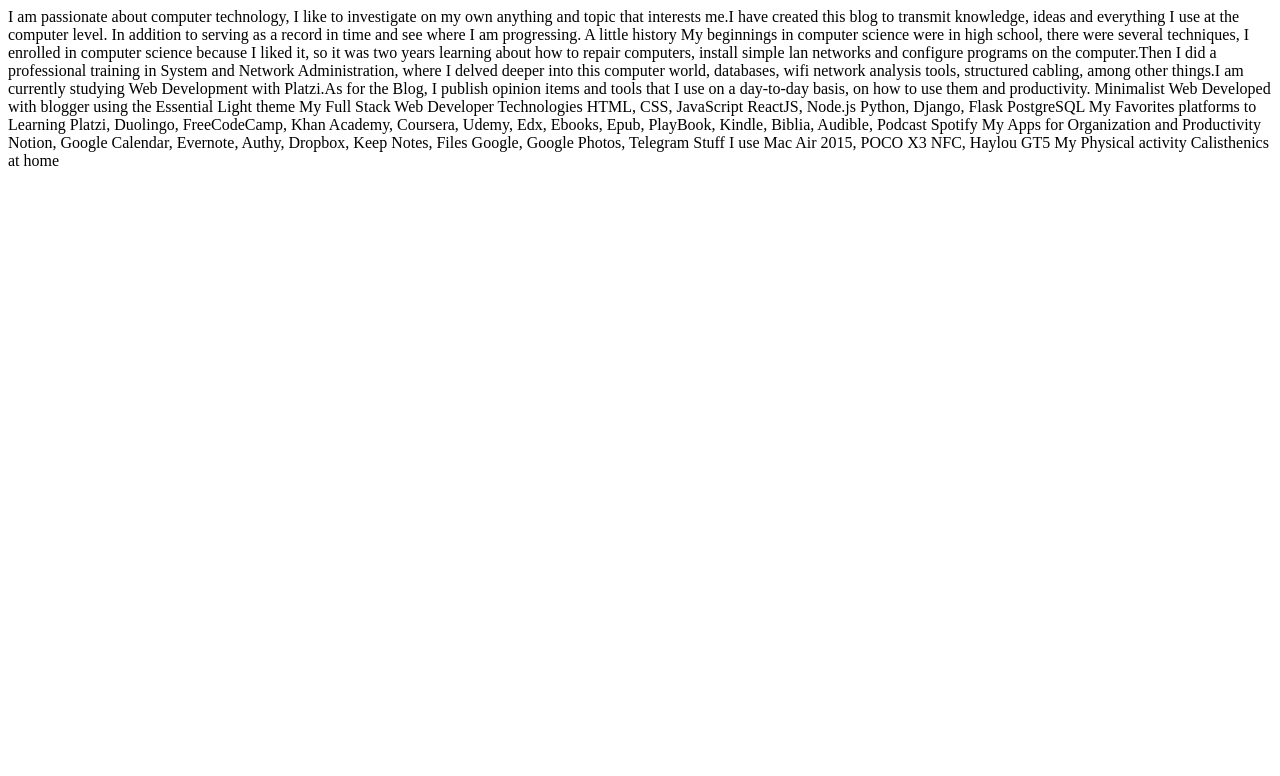
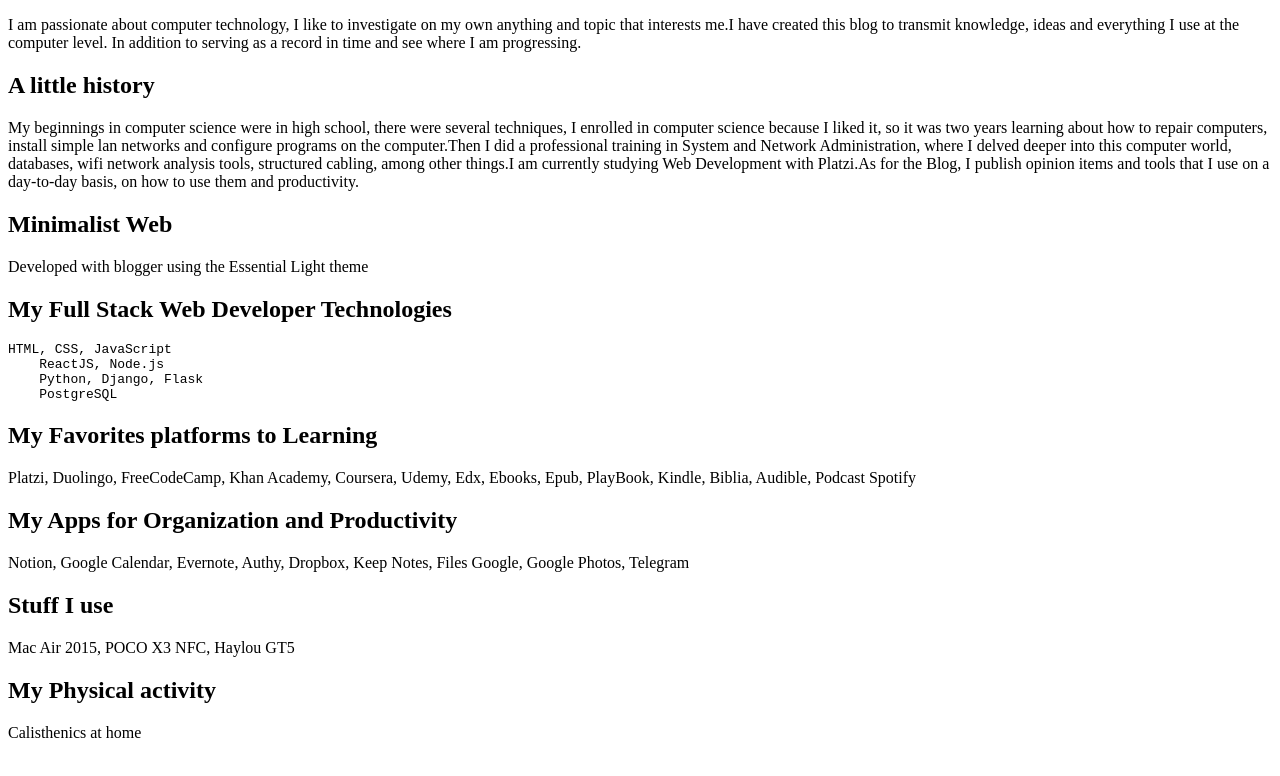
Before and after one commit to gustavcaves/myweb, a plain HTML site: page aboutme.html in a window 1280 px wide. Drawn offline with Linux system fonts and the light colour scheme.

Commit message:
aboutme update

```diff
--- a/aboutme.html
+++ b/aboutme.html
@@ -7,30 +7,32 @@
     <title>About me</title>
 </head>
 <body>
-    I am passionate about computer technology, I like to investigate on my own anything and topic that interests me.I have created this blog to transmit knowledge, ideas and everything I use at the computer level. In addition to serving as a record in time and see where I am progressing.
 
-    A little history
-    My beginnings in computer science were in high school, there were several techniques, I enrolled in computer science because I liked it, so it was two years learning about how to repair computers, install simple lan networks and configure programs on the computer.Then I did a professional training in System and Network Administration, where I delved deeper into this computer world, databases, wifi network analysis tools, structured cabling, among other things.I am currently studying Web Development with Platzi.As for the Blog, I publish opinion items and tools that I use on a day-to-day basis, on how to use them and productivity.
+    <p>I am passionate about computer technology, I like to investigate on my own anything and topic that interests me.I have created this blog to transmit knowledge, ideas and everything I use at the computer level. In addition to serving as a record in time and see where I am progressing.</p>
 
-    Minimalist Web
-    Developed with blogger using the Essential Light theme
+    <h2>A little history</h2>
 
-    My Full Stack Web Developer Technologies
-    HTML, CSS, JavaScript
+    <p>My beginnings in computer science were in high school, there were several techniques, I enrolled in computer science because I liked it, so it was two years learning about how to repair computers, install simple lan networks and configure programs on the computer.Then I did a professional training in System and Network Administration, where I delved deeper into this computer world, databases, wifi network analysis tools, structured cabling, among other things.I am currently studying Web Development with Platzi.As for the Blog, I publish opinion items and tools that I use on a day-to-day basis, on how to use them and productivity.</p>
+
+    <h2>Minimalist Web</h2>
+    <p>Developed with blogger using the Essential Light theme</p>
+
+    <h2>My Full Stack Web Developer Technologies</h2>
+    <pre>HTML, CSS, JavaScript
     ReactJS, Node.js
     Python, Django, Flask
-    PostgreSQL
+    PostgreSQL</pre>
 
-    My Favorites platforms to Learning
-    Platzi, Duolingo, FreeCodeCamp, Khan Academy, Coursera, Udemy, Edx, Ebooks, Epub, PlayBook, Kindle, Biblia, Audible, Podcast Spotify
+    <h2>My Favorites platforms to Learning</h2>
+    <p>Platzi, Duolingo, FreeCodeCamp, Khan Academy, Coursera, Udemy, Edx, Ebooks, Epub, PlayBook, Kindle, Biblia, Audible, Podcast Spotify</p>
 
-    My Apps for Organization and Productivity
-    Notion, Google Calendar, Evernote, Authy, Dropbox, Keep Notes, Files Google, Google Photos, Telegram
+    <h2>My Apps for Organization and Productivity</h2>
+    <p>Notion, Google Calendar, Evernote, Authy, Dropbox, Keep Notes, Files Google, Google Photos, Telegram</p>
 
-    Stuff I use
-    Mac Air 2015, POCO X3 NFC, Haylou GT5
+    <h2>Stuff I use</h2>
+    <p>Mac Air 2015, POCO X3 NFC, Haylou GT5</p>
 
-    My Physical activity
-    Calisthenics at home
+    <h2>My Physical activity</h2>
+    <p>Calisthenics at home</p>
 </body>
 </html>
```
